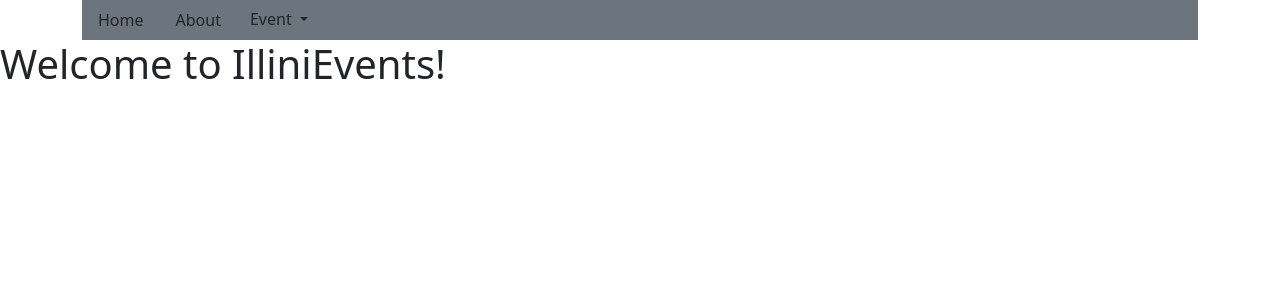
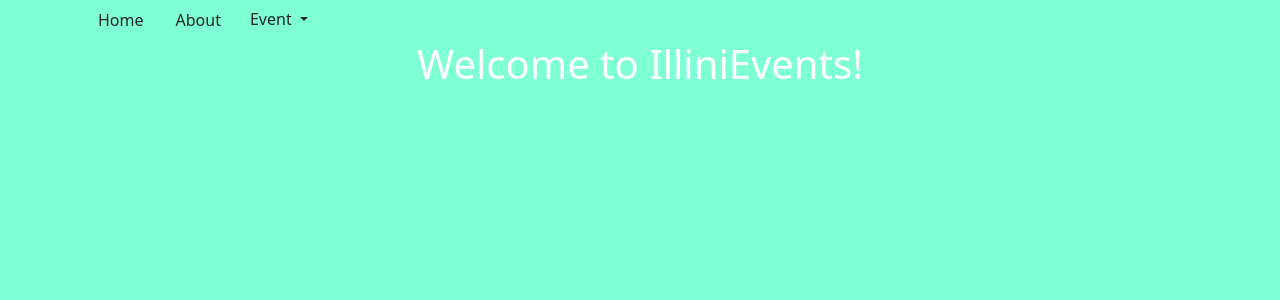
Before and after one commit to CS196Illinois/Group25-FA23, a Django app: page / in a window 1280 px wide. Shown: the top 300 px of the page. Run offline with Django 3.2, Linux system fonts and the light colour scheme; some libraries are stand-ins or nearby versions.

Commit message:
Incorporated css

```diff
--- a/Project/events_calendar/events_calendar/settings.py
+++ b/Project/events_calendar/events_calendar/settings.py
@@ -120,7 +120,7 @@ USE_TZ = True
 # Static files (CSS, JavaScript, Images)
 # https://docs.djangoproject.com/en/3.2/howto/static-files/
 
-STATIC_URL = '/static/'
+STATIC_URL = 'Project/events_calendar/main/static/'
 
 # Default primary key field type
 # https://docs.djangoproject.com/en/3.2/ref/settings/#default-auto-field
--- a/Project/events_calendar/main/css/navbar.css
+++ /dev/null
@@ -1,3 +0,0 @@
-.bg-primary {
-    background-color: red;
-}
--- /dev/null
+++ b/Project/events_calendar/main/static/css/navbar.css
@@ -0,0 +1,13 @@
+h1 {
+    color: white;
+    text-align: center;
+}
+ul {
+    background-color: aquamarine;
+}
+a {
+    background-color: aquamarine;
+}
+body {
+    background-color: aquamarine;
+}
--- a/Project/events_calendar/main/templates/main/base.html
+++ b/Project/events_calendar/main/templates/main/base.html
@@ -11,16 +11,17 @@
     {% load bootstrap5 %}
     {% bootstrap_css %}
     {% bootstrap_javascript %}
+    {% load static%}
     <meta name="description" content="" />
     <meta name="viewport" content="width=device-width, initial-scale=1" />
-    <link rel="stylesheet" href="" />
+    <link rel="stylesheet" href="{% static "css/navbar.css" %}" />
   </head>
   <body>
     <!-- This is the base html page, so it would just include like a navbar and/or footer
         basically anything that needs to be on EVERY SINGLE PAGE - or almost every page
         Every other html page uses this page (using extends) -->
-    <div class="container" >
-      <ul class="nav bg-secondary">
+    <div class="container">
+      <ul class="nav">
         <li class="nav-item">
           <a class="nav-link link-light text-dark" href="/">Home</a>
         </li>
@@ -29,12 +30,12 @@
         </li>
         <li class="nav-item">
           <div class="dropdown">
-            <button type="button" class="btn btn-secondary text-dark dropdown-toggle" data-bs-toggle="dropdown">
+            <button type="button" class="btn dropdown-toggle" data-bs-toggle="dropdown">
               Event
             </button>
             <ul class="dropdown-menu">
-              <li><a class="dropdown-item bg-secondary text-dark" href="/event/form/">Create Event</a></li>
-              <li><a class="dropdown-item bg-secondary text-dark" href="/event/list/">Event List</a></li>
+              <li><a class="dropdown-item" href="/event/form/">Create Event</a></li>
+              <li><a class="dropdown-item" href="/event/list/">Event List</a></li>
             </ul>
           </div>
         </li>
```
